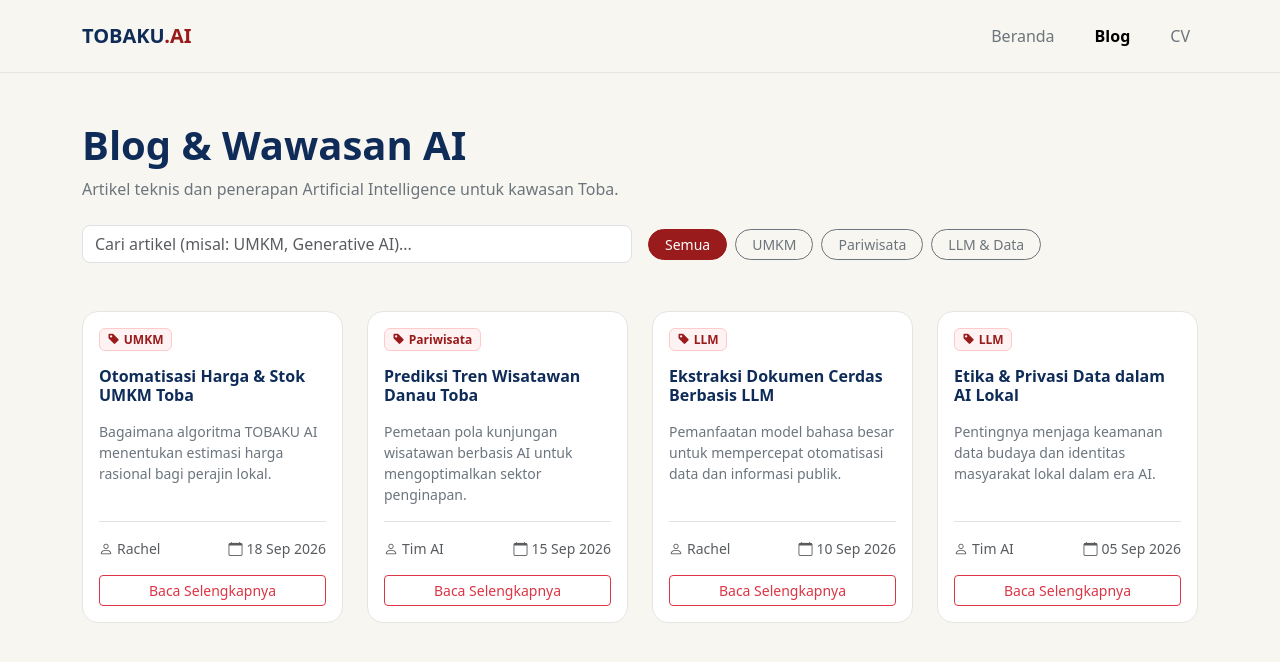
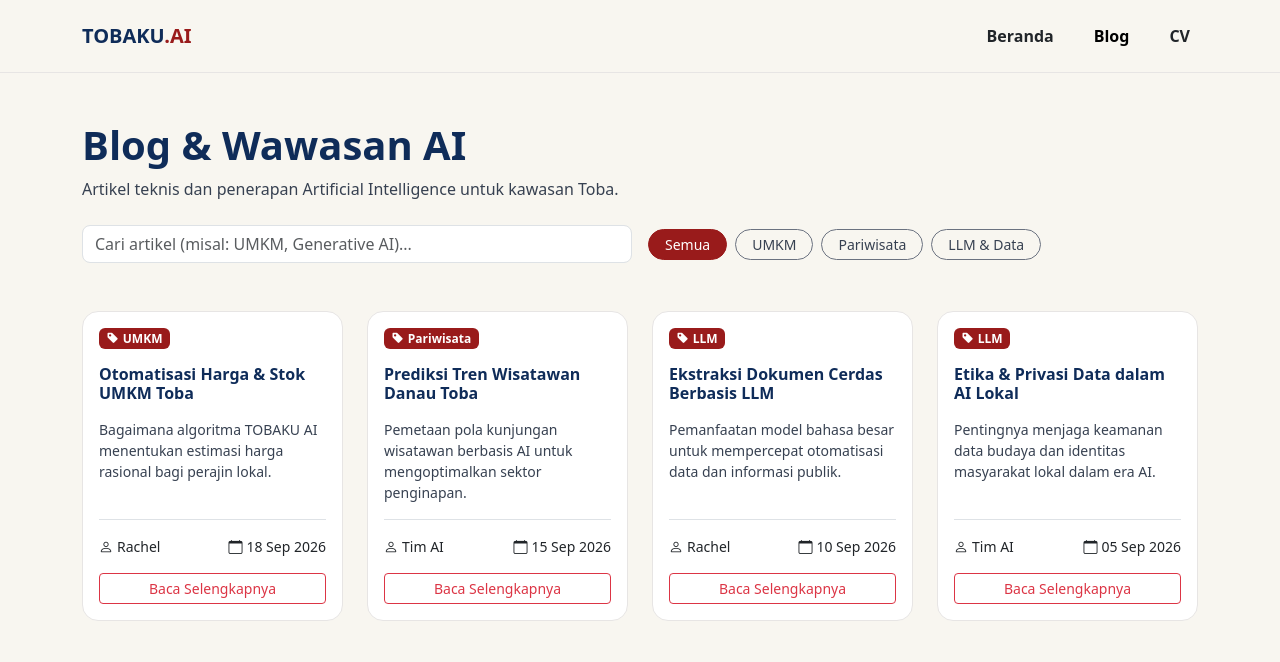
Before and after one commit to Rachelgurning/ifs24050-pabwe-p2, a plain HTML site: page blog.html in a window 1280 px wide. Drawn offline with nearby package versions, Linux system fonts and the light colour scheme.

Commit message:
Fix accessibility issues: color contrast, heading order, and empty tags

```diff
--- a/assets/css/style.css
+++ b/assets/css/style.css
@@ -7,7 +7,7 @@
   --toba-red-soft: #fef2f2;
   --toba-blue: #0f2c59;
   --text-dark: #1e1b18;
-  --text-muted: #57534e;
+  --text-muted: #44403c; /* Gelap untuk memenuhi kontras WCAG 2 AA */
   --border-color: #e7e5e4;
   --radius-pill: 999px;
   --radius-card: 16px;
@@ -72,7 +72,7 @@ body {
 
 .nav-links a {
   text-decoration: none;
-  color: var(--text-muted);
+  color: #374151; /* Kontras dinaikkan */
   font-weight: 600;
   font-size: 0.9rem;
   transition: color 0.2s;
--- a/blog.html
+++ b/blog.html
@@ -27,8 +27,18 @@
     }
     .text-toba-blue { color: var(--toba-blue); }
     .text-toba-red { color: var(--toba-red); }
-    .badge-toba { background-color: #fef2f2; color: var(--toba-red); font-weight: 700; border: 1px solid #fecaca; }
-    .btn-filter.active { background-color: var(--toba-red); color: white; border-color: var(--toba-red); }
+    .badge-toba { background-color: #991b1b; color: #ffffff; font-weight: 700; }
+
+    .btn-filter-custom {
+      color: #374151;
+      border-color: #6b7280;
+    }
+    .btn-filter-custom:hover, .btn-filter-custom.active {
+      background-color: var(--toba-red);
+      color: white;
+      border-color: var(--toba-red);
+    }
+    .text-custom-muted { color: #374151 !important; }
   </style>
 </head>
 <body>
@@ -37,9 +47,9 @@
     <div class="container">
       <a class="navbar-brand fw-bold text-toba-blue" href="index.html">TOBAKU<span class="text-toba-red">.AI</span></a>
       <div class="navbar-nav ms-auto gap-4">
-        <a class="nav-link text-secondary" href="index.html">Beranda</a>
+        <a class="nav-link text-dark fw-semibold" href="index.html">Beranda</a>
         <a class="nav-link active fw-bold text-toba-red" href="blog.html">Blog</a>
-        <a class="nav-link text-secondary" href="cv.html">CV</a>
+        <a class="nav-link text-dark fw-semibold" href="cv.html">CV</a>
       </div>
     </div>
   </nav>
@@ -47,7 +57,7 @@
   <main class="container py-5">
     <div class="mb-4">
       <h1 class="fw-bold text-toba-blue">Blog & Wawasan AI</h1>
-      <p class="text-secondary">Artikel teknis dan penerapan Artificial Intelligence untuk kawasan Toba.</p>
+      <p class="text-custom-muted">Artikel teknis dan penerapan Artificial Intelligence untuk kawasan Toba.</p>
     </div>
 
     <div class="row g-3 mb-5 align-items-center">
@@ -55,10 +65,10 @@
         <input type="text" id="searchInput" class="form-control rounded-3" placeholder="Cari artikel (misal: UMKM, Generative AI)..." onkeyup="filterArticles()">
       </div>
       <div class="col-md-6 d-flex gap-2 flex-wrap">
-        <button class="btn btn-sm btn-outline-secondary btn-filter active rounded-pill px-3" onclick="setCategory('All', this)">Semua</button>
-        <button class="btn btn-sm btn-outline-secondary btn-filter rounded-pill px-3" onclick="setCategory('UMKM', this)">UMKM</button>
-        <button class="btn btn-sm btn-outline-secondary btn-filter rounded-pill px-3" onclick="setCategory('Pariwisata', this)">Pariwisata</button>
-        <button class="btn btn-sm btn-outline-secondary btn-filter rounded-pill px-3" onclick="setCategory('LLM', this)">LLM & Data</button>
+        <button class="btn btn-sm btn-outline-secondary btn-filter-custom btn-filter active rounded-pill px-3" onclick="setCategory('All', this)">Semua</button>
+        <button class="btn btn-sm btn-outline-secondary btn-filter-custom btn-filter rounded-pill px-3" onclick="setCategory('UMKM', this)">UMKM</button>
+        <button class="btn btn-sm btn-outline-secondary btn-filter-custom btn-filter rounded-pill px-3" onclick="setCategory('Pariwisata', this)">Pariwisata</button>
+        <button class="btn btn-sm btn-outline-secondary btn-filter-custom btn-filter rounded-pill px-3" onclick="setCategory('LLM', this)">LLM & Data</button>
       </div>
     </div>
 
@@ -67,11 +77,11 @@
       <div class="col-md-6 col-lg-3 article-item" data-category="UMKM">
         <div class="card h-100 card-saas p-3">
           <span class="badge badge-toba align-self-start mb-3"><i class="bi bi-tag-fill me-1"></i>UMKM</span>
-          <h5 class="fw-bold fs-6">
+          <h2 class="fw-bold fs-6">
             <a href="blog-detail.html?id=omset-umkm" class="text-decoration-none text-toba-blue">Otomatisasi Harga & Stok UMKM Toba</a>
-          </h5>
-          <p class="text-secondary small flex-grow-1 mt-2">Bagaimana algoritma TOBAKU AI menentukan estimasi harga rasional bagi perajin lokal.</p>
-          <div class="pt-3 border-top small text-muted d-flex justify-content-between">
+          </h2>
+          <p class="text-custom-muted small flex-grow-1 mt-2">Bagaimana algoritma TOBAKU AI menentukan estimasi harga rasional bagi perajin lokal.</p>
+          <div class="pt-3 border-top small text-dark d-flex justify-content-between">
             <span><i class="bi bi-person me-1"></i>Rachel</span>
             <span><i class="bi bi-calendar me-1"></i>18 Sep 2026</span>
           </div>
@@ -82,11 +92,11 @@
       <div class="col-md-6 col-lg-3 article-item" data-category="Pariwisata">
         <div class="card h-100 card-saas p-3">
           <span class="badge badge-toba align-self-start mb-3"><i class="bi bi-tag-fill me-1"></i>Pariwisata</span>
-          <h5 class="fw-bold fs-6">
+          <h2 class="fw-bold fs-6">
             <a href="blog-detail.html?id=prediksi-wisata" class="text-decoration-none text-toba-blue">Prediksi Tren Wisatawan Danau Toba</a>
-          </h5>
-          <p class="text-secondary small flex-grow-1 mt-2">Pemetaan pola kunjungan wisatawan berbasis AI untuk mengoptimalkan sektor penginapan.</p>
-          <div class="pt-3 border-top small text-muted d-flex justify-content-between">
+          </h2>
+          <p class="text-custom-muted small flex-grow-1 mt-2">Pemetaan pola kunjungan wisatawan berbasis AI untuk mengoptimalkan sektor penginapan.</p>
+          <div class="pt-3 border-top small text-dark d-flex justify-content-between">
             <span><i class="bi bi-person me-1"></i>Tim AI</span>
             <span><i class="bi bi-calendar me-1"></i>15 Sep 2026</span>
           </div>
@@ -97,11 +107,11 @@
       <div class="col-md-6 col-lg-3 article-item" data-category="LLM">
         <div class="card h-100 card-saas p-3">
           <span class="badge badge-toba align-self-start mb-3"><i class="bi bi-tag-fill me-1"></i>LLM</span>
-          <h5 class="fw-bold fs-6">
+          <h2 class="fw-bold fs-6">
             <a href="blog-detail.html?id=llm-dokumen" class="text-decoration-none text-toba-blue">Ekstraksi Dokumen Cerdas Berbasis LLM</a>
-          </h5>
-          <p class="text-secondary small flex-grow-1 mt-2">Pemanfaatan model bahasa besar untuk mempercepat otomatisasi data dan informasi publik.</p>
-          <div class="pt-3 border-top small text-muted d-flex justify-content-between">
+          </h2>
+          <p class="text-custom-muted small flex-grow-1 mt-2">Pemanfaatan model bahasa besar untuk mempercepat otomatisasi data dan informasi publik.</p>
+          <div class="pt-3 border-top small text-dark d-flex justify-content-between">
             <span><i class="bi bi-person me-1"></i>Rachel</span>
             <span><i class="bi bi-calendar me-1"></i>10 Sep 2026</span>
           </div>
@@ -112,11 +122,11 @@
       <div class="col-md-6 col-lg-3 article-item" data-category="LLM">
         <div class="card h-100 card-saas p-3">
           <span class="badge badge-toba align-self-start mb-3"><i class="bi bi-tag-fill me-1"></i>LLM</span>
-          <h5 class="fw-bold fs-6">
+          <h2 class="fw-bold fs-6">
             <a href="blog-detail.html?id=etika-ai" class="text-decoration-none text-toba-blue">Etika & Privasi Data dalam AI Lokal</a>
-          </h5>
-          <p class="text-secondary small flex-grow-1 mt-2">Pentingnya menjaga keamanan data budaya dan identitas masyarakat lokal dalam era AI.</p>
-          <div class="pt-3 border-top small text-muted d-flex justify-content-between">
+          </h2>
+          <p class="text-custom-muted small flex-grow-1 mt-2">Pentingnya menjaga keamanan data budaya dan identitas masyarakat lokal dalam era AI.</p>
+          <div class="pt-3 border-top small text-dark d-flex justify-content-between">
             <span><i class="bi bi-person me-1"></i>Tim AI</span>
             <span><i class="bi bi-calendar me-1"></i>05 Sep 2026</span>
           </div>
@@ -142,7 +152,7 @@
       const articles = document.querySelectorAll('.article-item');
 
       articles.forEach(art => {
-        const title = art.querySelector('h5').innerText.toLowerCase();
+        const title = art.querySelector('h2').innerText.toLowerCase();
         const desc = art.querySelector('p').innerText.toLowerCase();
         const category = art.getAttribute('data-category');
 
```
Also changed, not shown: blog-detail.html (+10 -11 lines), cv.html (+12 -19 lines), index.html (+0 -4 lines).
